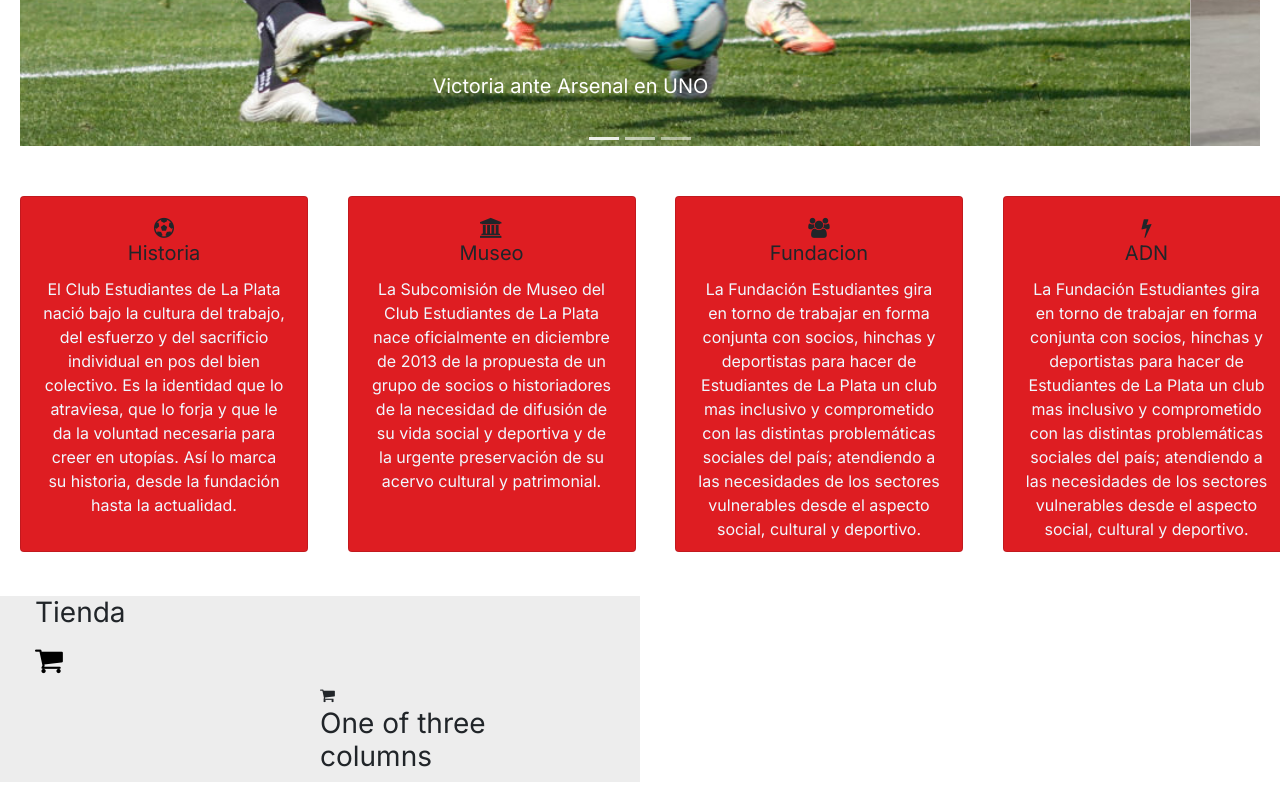
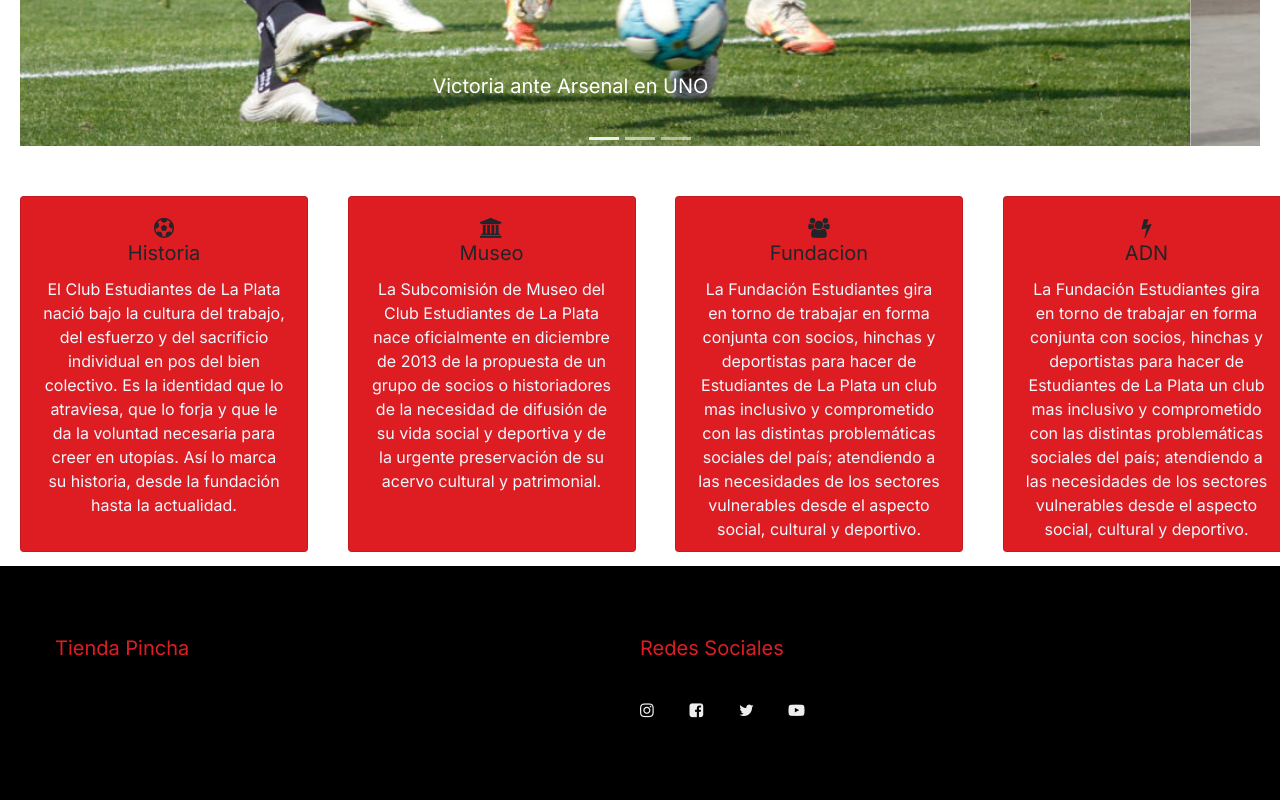
Before and after one commit to FedeEseiza/stio_institucional, a plain HTML site: page index.html in a window 1280 px wide. Shown: the part 700-1500 px from the top of the page. Drawn offline with nearby package versions, Linux system fonts and the light colour scheme.

Commit message:
Upgrade footer

```diff
--- a/assets/css/style.css
+++ b/assets/css/style.css
@@ -45,25 +45,41 @@ body
 {
     font-size: 20px;
 }
-.container-grid
+.container-footer
 {
-    width: 50%;
-    padding-left: 50px;
-    padding-right: 50px;
-    margin-top: 30px;
-    align-items: center;
-    background-color: #EDEDED;
+    max-width: 1170px;
+    margin: auto;
 }
-.container-grid .row .col-one
+.row-footer
 {
-    width: 20px;
+    display: flex;
+    flex-wrap: wrap;
 }
-.container-grid .row .col-two
+.footer
 {
-    margin-left: 50%;
+    background-color: black;
+    padding: 70px 0;
 }
-.container-grid .row .col-one a
+.footer-col
 {
-   font-size: 30px;
-   color: black;
+    width: 25%;
+    padding: 0 15;
 }
+.footer-col h3
+{
+    font-size: 20px;
+    color: #DE1D22;
+    text-transform: capitalize;
+    margin-bottom: 30px;
+    font-weight: 500;
+    position: relative;
+}
+.footer-col .social-links a
+{
+    display: inline-block;
+    height: 40px;
+    width: 40px;
+    margin-right: 5px;
+    line-height: 40px;
+    color: #EDEDED;
+}
--- a/index.html
+++ b/index.html
@@ -124,20 +124,25 @@
         </div>
       </div>
     </div>
-    <div class="container-grid">
-      <div class="row row-cols-2">
-        <div class="col-one">
-          <h3>Tienda</h2>
-            <a href="https://www.tiendapincha.com/">
-              <i class="fa fa-shopping-cart" aria-hidden="true"></i></a>
-          </i>
-        </div>
-        <div class="col-two">
-          <i class="fa fa-shopping-cart" aria-hidden="true"></i>
-          <h3>One of three columns</h2>
+    <footer class="footer">
+      <div class="container-footer">
+        <div class="row-footer row-cols-2">
+          <div class="footer-col">
+            <h3>Tienda Pincha</h3>
+                <a href="#"></a>
+          </div>
+          <div class="footer-col">
+            <h3>Redes sociales</h3>
+            <div class="social-links">
+              <a href=""><i class="fa fa-instagram" aria-hidden="true"></i></a>
+              <a href=""><i class="fa fa-facebook-square" aria-hidden="true"></i></a>
+              <a href=""><i class="fa fa-twitter" aria-hidden="true"></i></a>
+              <a href=""><i class="fa fa-youtube-play" aria-hidden="true"></i></a>
+            </div>
+          </div>
         </div>
       </div>
-    </div>
+    </footer>
     <script src="https://code.jquery.com/jquery-3.5.1.slim.min.js" integrity="sha384-DfXdz2htPH0lsSSs5nCTpuj/zy4C+OGpamoFVy38MVBnE+IbbVYUew+OrCXaRkfj" crossorigin="anonymous"></script>
     <script src="https://cdn.jsdelivr.net/npm/bootstrap@4.6.0/dist/js/bootstrap.bundle.min.js" integrity="sha384-Piv4xVNRyMGpqkS2by6br4gNJ7DXjqk09RmUpJ8jgGtD7zP9yug3goQfGII0yAns" crossorigin="anonymous"></script>
 </body>
```
